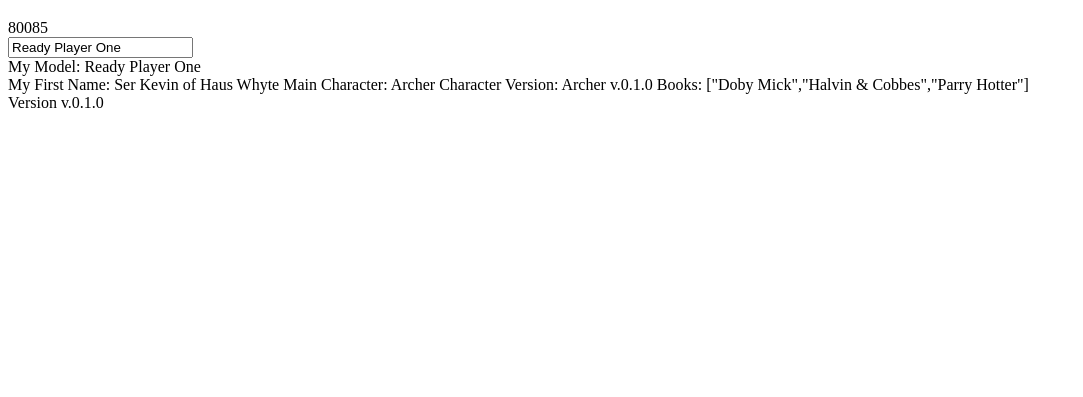
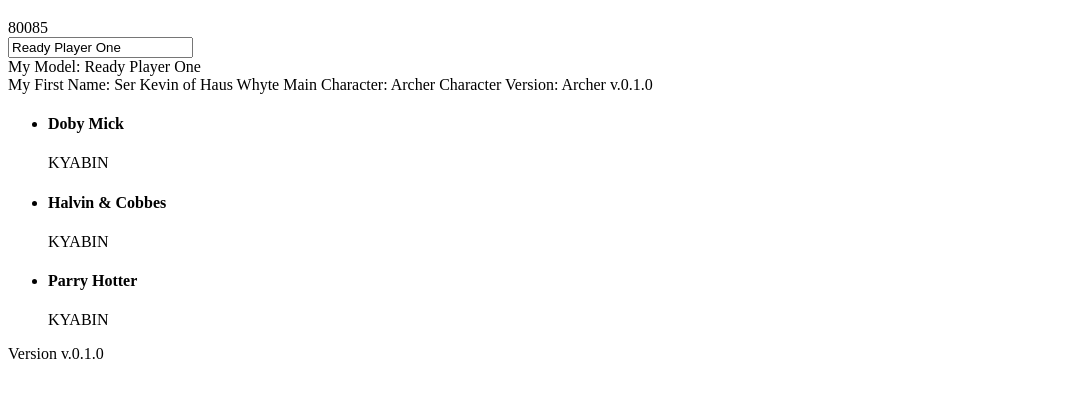
Before and after one commit to kwhitejr/angular-demo, a website: page public/index.html in a window 1280 px wide. Shown: the part 61-458 px from the top of the page, without its empty margins (0-1083 px from the left). Drawn offline with nearby package versions, Linux system fonts and the light colour scheme.

Commit message:
angular loop

```diff
--- a/public/index.html
+++ b/public/index.html
@@ -16,8 +16,13 @@
     My First Name: {{ myFirstName }}
     Main Character: {{ mainCharacter }}
     Character Version: {{ characterVersion }}
-    Books: {{ books }}
-  </div>
+    <ul>
+      <li class="book" ng-repeat="book in books">
+        <h4 class="book_title">{{book.title}}</h4>
+        <p class="book_author">{{book.author}}</p>
+      </li>
+    </ul>
+    </div>
   Version {{ version }}
 
 
--- a/public/js/services.js
+++ b/public/js/services.js
@@ -4,9 +4,9 @@
 
 function BookService () {
   var books = [
-    "Doby Mick",
-    "Halvin & Cobbes",
-    "Parry Hotter"
+    { author: "KYABIN", title: "Doby Mick"},
+    { author: "KYABIN", title: "Halvin & Cobbes"},
+    { author: "KYABIN", title: "Parry Hotter"}
   ];
 
   this.getBooks = function () {
```
